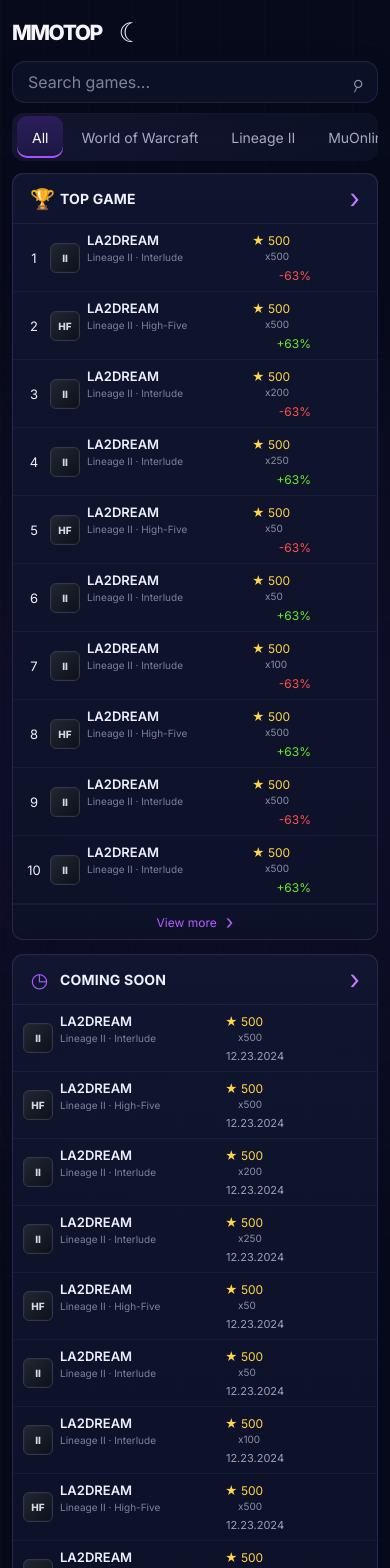
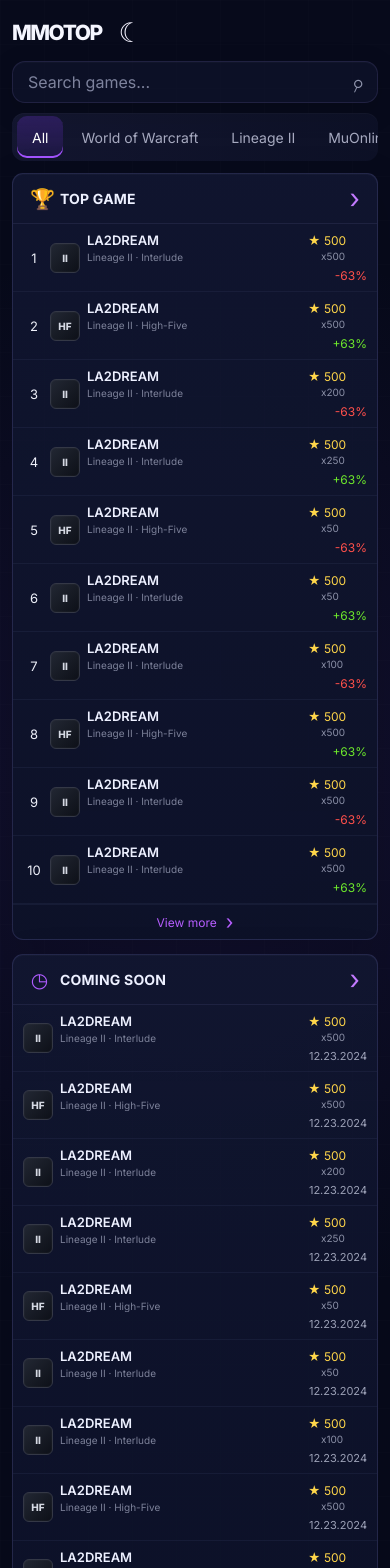
Before and after one commit to alisacorporation/mmotor, a Nuxt app: page / in a window 390 px wide. Shown: the top 1568 px of the page. Built offline with nearby package versions, Linux system fonts and the light colour scheme.

Commit message:
Revert "Cap game-name column width on mobile too"
This reverts commit 5791db007d97572d740eac691e114e6215b826db.

```diff
--- a/app/assets/css/main.css
+++ b/app/assets/css/main.css
@@ -447,7 +447,7 @@ button:focus-visible, input:focus-visible { outline: 2px solid #9c5cff; outline-
   .category { padding-inline: 15px; }
   .game-row,
   .game-row.compact {
-    grid-template-columns: 22px 32px minmax(100px, 160px) 59px;
+    grid-template-columns: 22px 32px minmax(100px, 1fr) 59px;
     grid-template-areas:
       "rank logo name  stats"
       "rank logo extra extra";
@@ -459,7 +459,7 @@ button:focus-visible, input:focus-visible { outline: 2px solid #9c5cff; outline-
   }
   .game-row.no-rank,
   .game-row.compact.no-rank {
-    grid-template-columns: 32px minmax(100px, 160px) 59px;
+    grid-template-columns: 32px minmax(100px, 1fr) 59px;
     grid-template-areas:
       "logo name  stats"
       "logo extra extra";
```
